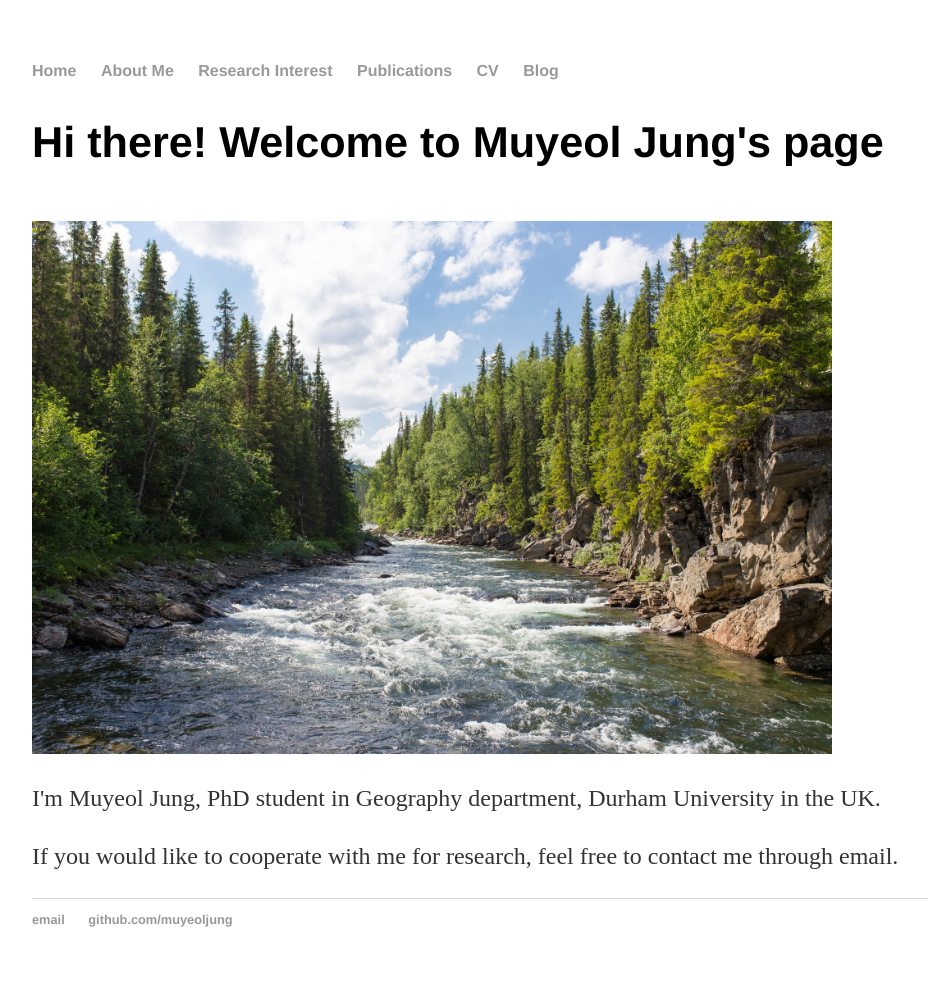
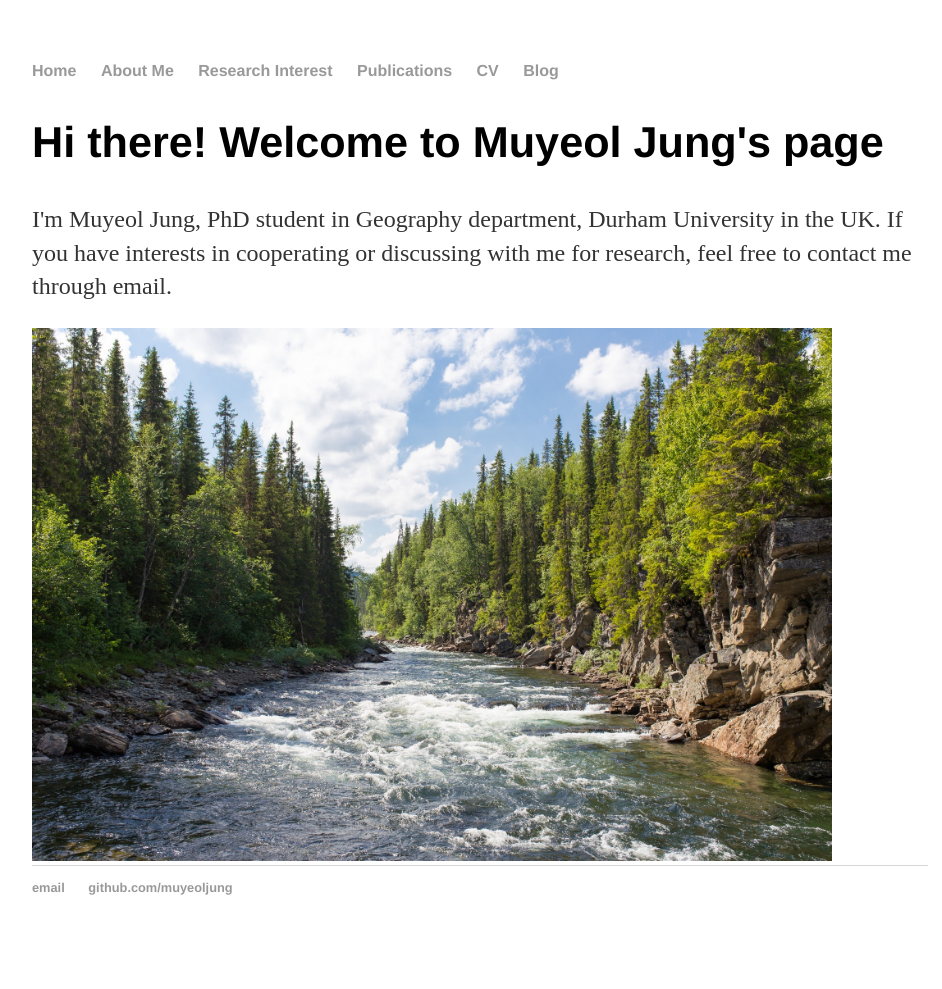
Before and after one commit to muyeoljung/muyeoljung.github.io, a Jekyll site: the page built from index.html, in a window 1280 px wide. Shown: the whole page, without its empty margins (160-1102 px from the left). Built offline with Jekyll 4.4.1, drawn with Linux system fonts in a browser that asks for light colours; after the commit the page ends 957 px from its top, so only the background shows below that.

Commit message:
Update index.html

```diff
--- a/index.html
+++ b/index.html
@@ -5,9 +5,8 @@ title: Muyeol Jung's page
 
 		<div class="blurb">
 			<h2>Hi there! Welcome to Muyeol Jung's page</h2>
-			<br>
+			<p>I'm Muyeol Jung, PhD student in Geography department, Durham University in the UK.
+			If you have interests in cooperating or discussing with me for research, feel free to contact me through email.</p>
 			<img src= "images/main_rivers.jpg", width="800" />
 			</br>
-			<p>I'm Muyeol Jung, PhD student in Geography department, Durham University in the UK.</p>
-			<p>If you would like to cooperate with me for research, feel free to contact me through email.</p>
 		</div>
```
